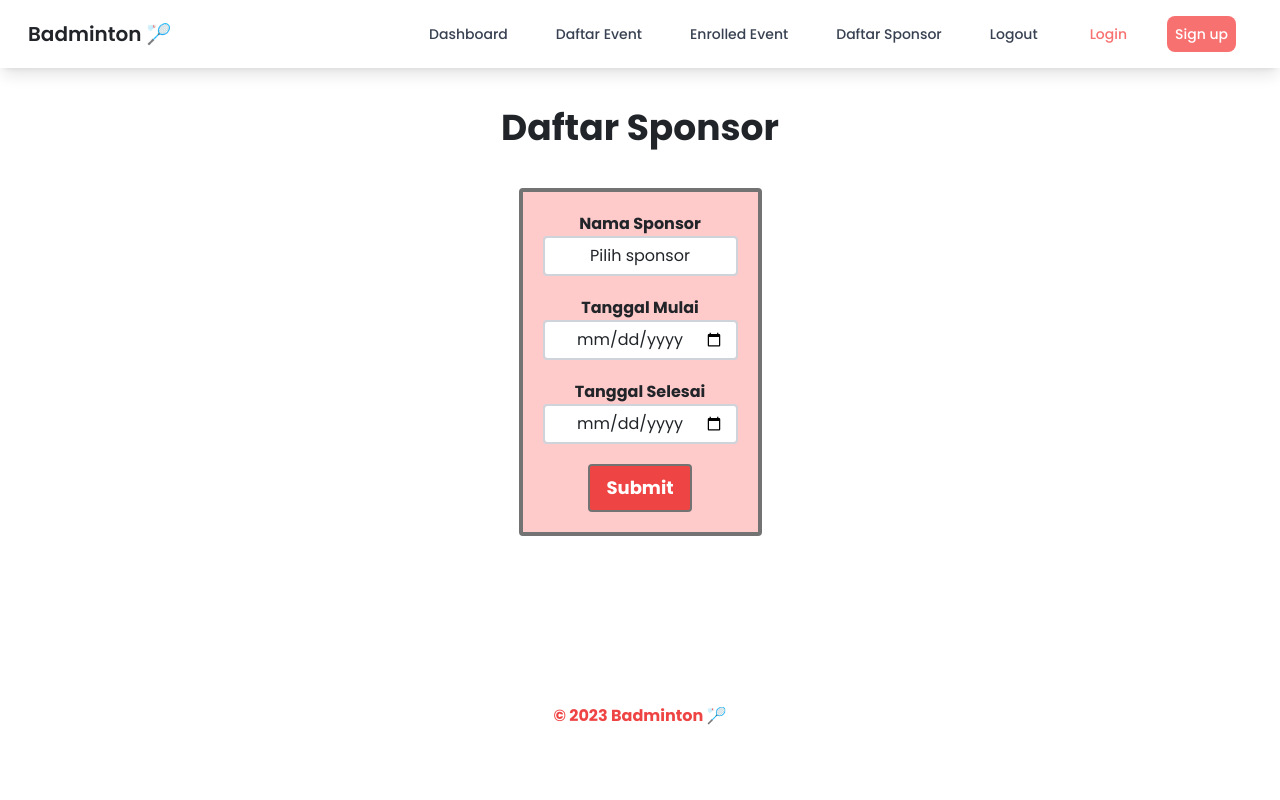
After one commit to TK-BASDAT-D-3/Badminton, a Django app: page /atlet/daftar-sponsor in a window 1280 px wide. The commit adds this page. Run offline with Django 4.2, Linux system fonts and the light colour scheme; some libraries are stand-ins or nearby versions.

Commit message:
create ui for daftar sponsor, enrolled event

```diff
--- a/atlet/urls.py
+++ b/atlet/urls.py
@@ -4,4 +4,7 @@ app_name = "atlet"
 
 urlpatterns = [
     path('', show_atlet, name="show_atlet"),
+    path('daftar-event', show_daftar_event, name="show_daftar_event"),
+    path('enrolled-event', show_enrolled_event, name="show_enrolled_event"),
+    path('daftar-sponsor', show_daftar_sponsor, name="show_daftar_sponsor"),
 ]
--- a/atlet/views.py
+++ b/atlet/views.py
@@ -3,3 +3,48 @@ from django.shortcuts import render, redirect
 
 def show_atlet(request):
     return redirect("atlet_index")
+
+def show_daftar_event(request):
+    return render(request, 'daftar_event.html', {})
+
+def show_enrolled_event(request):
+    context = {"enrolled_events": [
+        {
+            "nama_event": "China Open",
+            "superseries": "S1000",
+            "spesialisasi": "Tunggal Putri",
+            "tanggal_mulai": "09/02/2020",
+            "tanggal_selesai": "27/02/2020",
+            "hadiah": 3100,
+            "stadium": "State Arena",
+            "kapasitas": 39660
+        },
+        {
+            "nama_event": "All England Open",
+            "superseries": "S1000",
+            "spesialisasi": "Tunggal Putri",
+            "tanggal_mulai": "03/05/2021",
+            "tanggal_selesai": "22/08/2021",
+            "hadiah": 3100,
+            "stadium": "State Arena",
+            "kapasitas": 39660
+        },
+        {
+            "nama_event": "Denmark Open",
+            "superseries": "S100",
+            "spesialisasi": "Ganda Putri",
+            "tanggal_mulai": "15/03/2023",
+            "tanggal_selesai": "28/07/2023",
+            "hadiah": 310,
+            "stadium": "Private Palace",
+            "kapasitas": 50386
+        },
+    ]}
+    return render(request, 'enrolled_event.html', context)
+
+def show_daftar_sponsor(request):
+    context = {"sponsors": ["CV Usamah Halimah",
+                           "PT Sihombing Tbk",
+                           "UD Susanti Wijaya",
+                           "CV Gunawan"]}
+    return render(request, 'daftar_sponsor.html', context)
--- /dev/null
+++ b/templates/daftar_sponsor.html
@@ -0,0 +1,68 @@
+{% extends "base.html" %} {% block meta %}
+<title>Badminton | Daftar Sponsor</title>
+{% endblock meta %} {% block content %}
+
+
+<div class="text-center font-bold flex flex-col" id="content">
+
+  <h1 class="my-10 font-bold text-4xl">Daftar Sponsor</h1>
+  <form
+    method="POST"
+    action=""
+    id="sponsor-form"
+    class="grid grid-cols-1 gap-5 bg-red-200 rounded border-4 border-neutral-500 p-5 m-auto"
+  >
+    {% csrf_token %}
+    <div>
+      <label for="nama_sponsor">Nama Sponsor</label><br>
+      <select required
+        name="nama_sponsor"
+        id="nama_sponsor"
+        class="form-control rounded border-2 border-black-500 hover:border-neutral-900 text-center">
+            <option value="" disabled selected hidden>Pilih sponsor</option>
+        {% if sponsors %}
+            {% for sponsor in sponsors %}
+                <option value="{{ sponsor }}">{{ sponsor }}</option>
+            {% endfor %}
+        {% endif %}
+      </select>
+    </div>
+
+    <div>
+      <label for="nama_sponsor">Tanggal Mulai</label><br>
+      <input required
+        type="date"
+        name="tanggal_mulai"
+        class="form-control rounded border-2 border-black-500 hover:border-neutral-900 text-center"
+      />
+    </div>
+
+    <div>
+    <label for="nama_sponsor">Tanggal Selesai</label><br>
+      <input required
+          type="date"
+          name="tanggal_selesai"
+          class="form-control rounded border-2 border-black-500 hover:border-neutral-900 text-center"
+      />
+    </div>
+
+    <div>
+      <button
+        class="text-lg bg-red-500 hover:bg-red-700 text-white font-bold py-2 px-4 rounded border-2 border-neutral-500"
+        type="submit"
+      >
+        Submit
+      </button>
+    </div>
+
+    {% if messages %}
+    <ul class="text-center font-bold text-black-400">
+      {% for message in messages %}
+      <li>{{ message }}</li>
+      {% endfor %}
+    </ul>
+    {% endif %}
+  </form>
+</div>
+
+{% endblock content %}
--- a/templates/navbar.html
+++ b/templates/navbar.html
@@ -70,7 +70,7 @@
         </li>
         <li>
           <a
-            href=""
+            href="{% url 'atlet:show_daftar_event' %}"
             class="block py-2 pr-4 pl-3 text-gray-700 rounded hover:bg-red-200 md:hover:bg-transparent md:border-0 md:hover:text-red-400 md:p-2"
           >
             Daftar Event
@@ -78,7 +78,7 @@
         </li>
         <li>
           <a
-            href=""
+            href="{% url 'atlet:show_enrolled_event' %}"
             class="block py-2 pr-4 pl-3 text-gray-700 rounded hover:bg-red-200 md:hover:bg-transparent md:border-0 md:hover:text-red-400 md:p-2"
           >
             Enrolled Event
@@ -86,7 +86,7 @@
         </li>
         <li>
           <a
-            href=""
+            href="{% url 'atlet:show_daftar_sponsor' %}"
             class="block py-2 pr-4 pl-3 text-gray-700 rounded hover:bg-red-200 md:hover:bg-transparent md:border-0 md:hover:text-red-400 md:p-2"
           >
             Daftar Sponsor
```
Also changed, not shown: templates/daftar_event.html (added, +50 -0 lines), templates/enrolled_event.html (added, +41 -0 lines).
